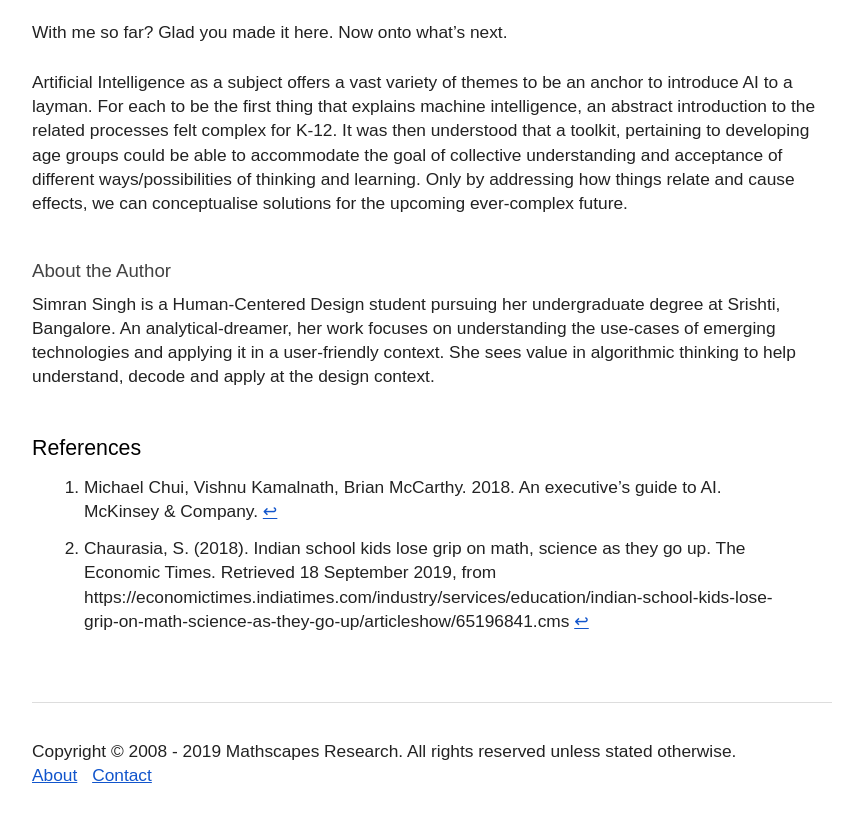
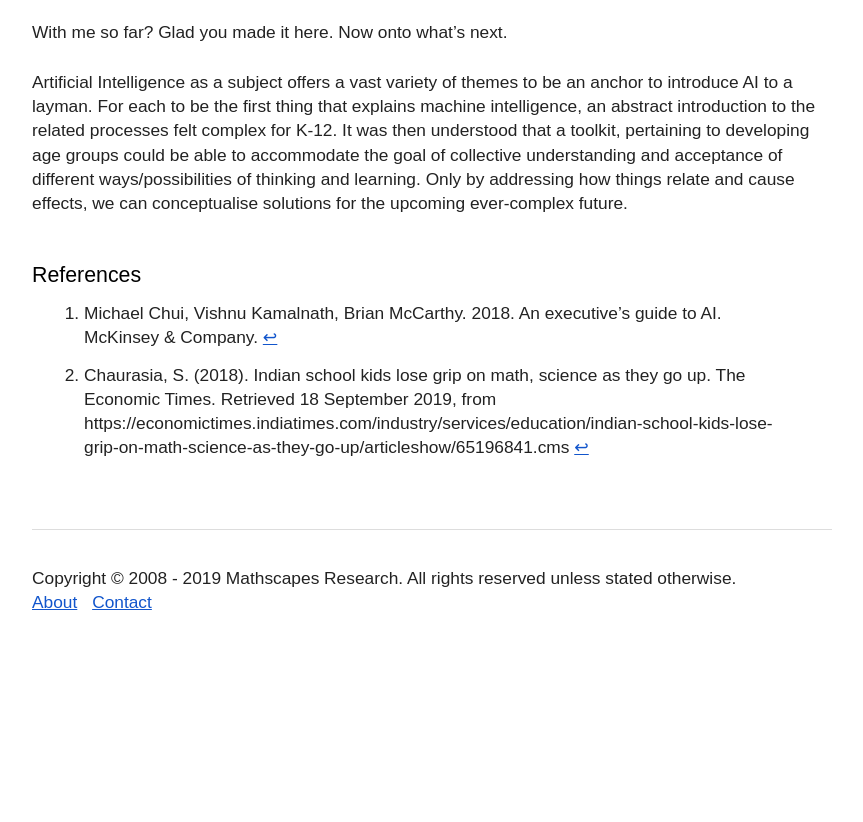
Before and after one commit to mathscapes/website, a Jekyll site: the page built from _posts/2019-09-18-building-sigmoid-open-toolkit-for-teaching-ai-in-k12.md, in a window 1280 px wide and 900 px high, scrolled down 7993 px. Shown: the top 822 px of the window, without its empty margins (208-1071 px from the left). Built offline with Jekyll 4.4.1, drawn with Linux system fonts in a browser that asks for light colours; some web fonts are replaced; after the commit the page ends 8735 px from its top, so only the background shows below that.

Commit message:
removed manual about the author blocks

```diff
--- a/_posts/2019-09-18-building-sigmoid-open-toolkit-for-teaching-ai-in-k12.md
+++ b/_posts/2019-09-18-building-sigmoid-open-toolkit-for-teaching-ai-in-k12.md
@@ -68,9 +68,6 @@ With me so far? Glad you made it here. Now onto what’s next.
 
 Artificial Intelligence as a subject offers a vast variety of themes to be an anchor to introduce AI to a layman. For each to be the first thing that explains machine intelligence, an abstract introduction to the related processes felt complex for K-12. It was then understood that a toolkit, pertaining to developing age groups could be able to accommodate the goal of collective understanding and acceptance of different ways/possibilities of thinking and learning. Only by addressing how things relate and cause effects, we can conceptualise solutions for the upcoming ever-complex future.
 
-### About the Author
-Simran Singh is a Human-Centered Design student pursuing her undergraduate degree at Srishti, Bangalore. An analytical-dreamer, her work focuses on understanding the use-cases of emerging technologies and applying it in a user-friendly context. She sees value in algorithmic thinking to help understand, decode and apply at the design context.
-
 ## References
 [^1]:	Michael Chui, Vishnu Kamalnath, Brian McCarthy. 2018. An executive’s guide to AI. McKinsey & Company.
 
--- a/docs/notes/building-sigmoid-open-toolkit-for-teaching-ai-in-k12/index.html
+++ b/docs/notes/building-sigmoid-open-toolkit-for-teaching-ai-in-k12/index.html
@@ -102,9 +102,6 @@ The experts have learnt AI through extensive reading, programming and mathematic
 
 <p>Artificial Intelligence as a subject offers a vast variety of themes to be an anchor to introduce AI to a layman. For each to be the first thing that explains machine intelligence, an abstract introduction to the related processes felt complex for K-12. It was then understood that a toolkit, pertaining to developing age groups could be able to accommodate the goal of collective understanding and acceptance of different ways/possibilities of thinking and learning. Only by addressing how things relate and cause effects, we can conceptualise solutions for the upcoming ever-complex future.</p>
 
-<h3 id="about-the-author">About the Author</h3>
-<p>Simran Singh is a Human-Centered Design student pursuing her undergraduate degree at Srishti, Bangalore. An analytical-dreamer, her work focuses on understanding the use-cases of emerging technologies and applying it in a user-friendly context. She sees value in algorithmic thinking to help understand, decode and apply at the design context.</p>
-
 <h2 id="references">References</h2>
 
 <div class="footnotes">
--- a/docs/notes/discoverdrome-reimagining-learning-spaces-for-2101/index.html
+++ b/docs/notes/discoverdrome-reimagining-learning-spaces-for-2101/index.html
@@ -184,8 +184,6 @@ Human Centered Designer (by 2020)</p>
 
 <p><strong>Acknowledgement.</strong> I would use this space to thank the following people, who kept reminding me from time to time what a beautiful process making is. Karan Dudeja, for helping us construct, de-and-re-construct the icosahedron to its current form. Gunika Sahni, Anamika Samanta and Sabareesh Nair, for making me take breaks just before I would exhaust myself using the paper-cutter, patiently accompanying my work and occasionally cutting some paper themselves. Blender, for making this project less laborious. I know a hundred different ways I would have deviated working with building blocks. And Gaurav Singh, for mentoring me through the entire process, and weaving my learning experience towards an ever-evolving unfolding journey. Discoverdrome is appropriately named.</p>
 
-<p><strong>About the Author.</strong> Simran Singh is a Human-Centered Design student pursuing her undergraduate degree at Srishti, Bangalore. An analytical-dreamer, her work focuses on understanding the use-cases of emerging technologies and applying it in a user-friendly context. She sees value in algorithmic thinking to help understand, decode and apply at the design context.</p>
-
 <div class="footnotes">
   <ol>
     <li id="fn:1">
```
Also changed, not shown: _posts/2019-09-09-discoverdrome-reimagining-learning-spaces-for-2101.md (+0 -2 lines).
